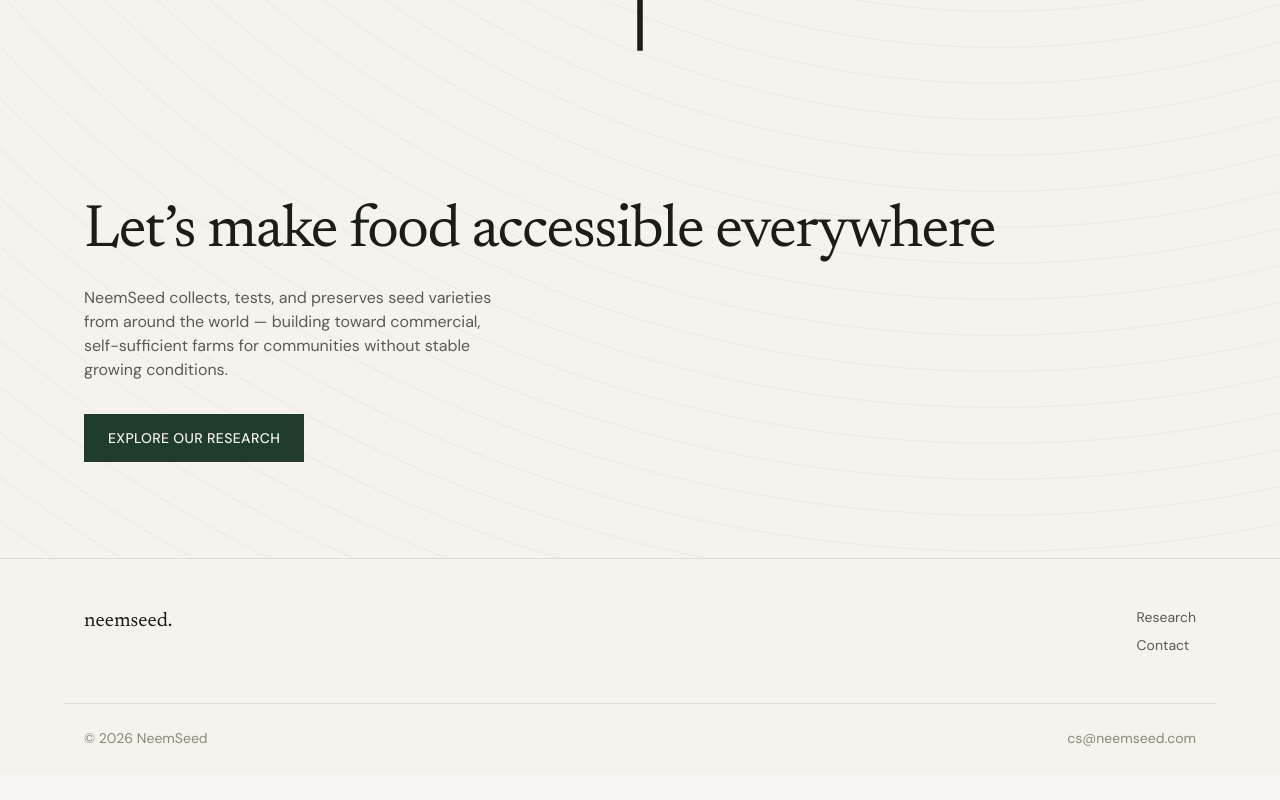
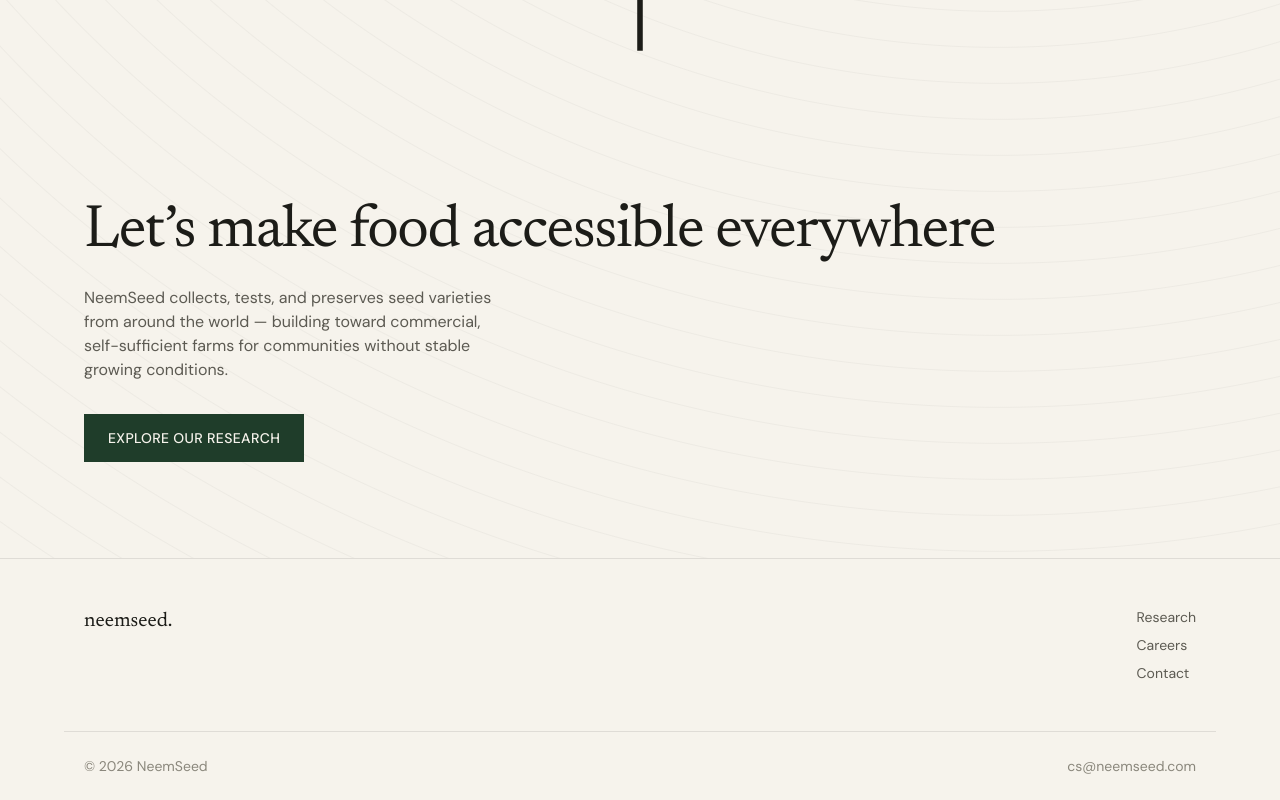
Before and after one commit to nbaldwin09/neemseed, a React (Vite) app: page / in a window 1280 px wide. Shown: the part 1278-2078 px from the top of the page. Before the commit the page ends 2050 px from the top, so only its background shows below. Built offline with nearby package versions, Linux system fonts and the light colour scheme.

Commit message:
Add Careers to footer

```diff
--- a/src/components/brand-shell.tsx
+++ b/src/components/brand-shell.tsx
@@ -111,6 +111,9 @@ export function BrandShell({
             <Link to="/research" className="text-muted hover:text-fg">
               Research
             </Link>
+            <Link to="/careers" className="text-muted hover:text-fg">
+              Careers
+            </Link>
             <Link to="/contact" className="text-muted hover:text-fg">
               Contact
             </Link>
```
